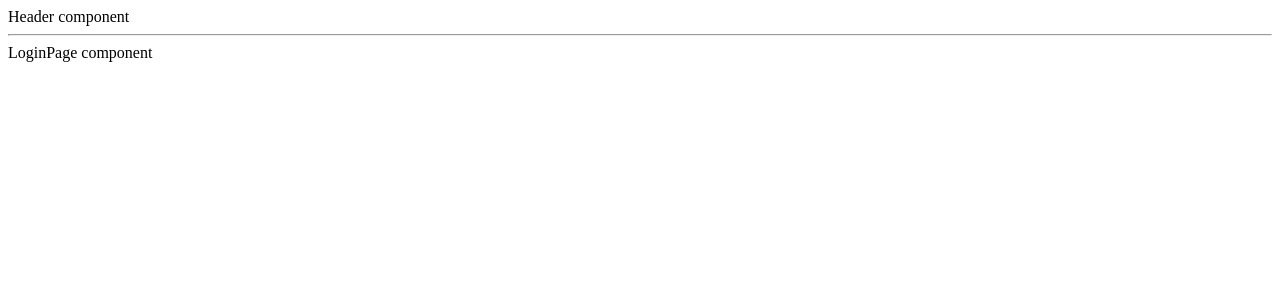
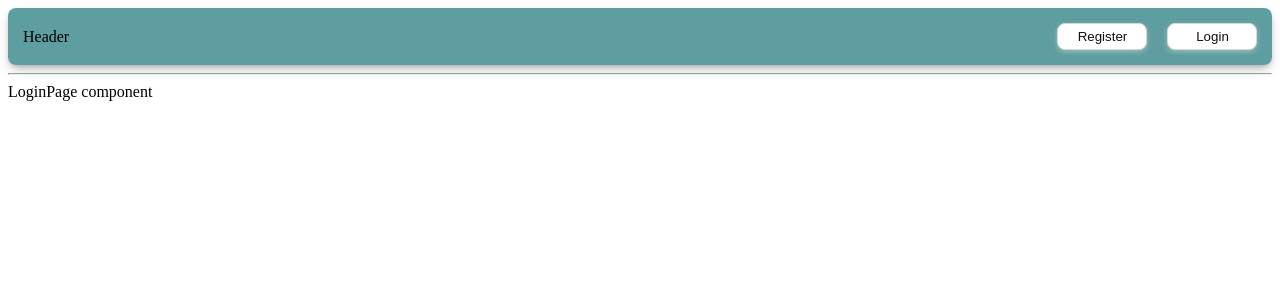
Before and after one commit to dmkur/users-app-react, a React (Create React App) app: page /login in a window 1280 px wide. Shown: the top 300 px of the page. Built offline with nearby package versions, Linux system fonts and the light colour scheme.

Commit message:
Update 2 files

```diff
--- a/src/components/Header/Header.js
+++ b/src/components/Header/Header.js
@@ -1,9 +1,18 @@
+import { useNavigate } from "react-router-dom";
+import "./header.style.css";
+
 const Header = () => {
+  const navigate = useNavigate();
+
   return (
-      <div>
-        Header component
+    <div className="headerWrapper">
+      <div>Header</div>
+      <div className="headerBTN">
+        <button onClick={() => navigate("/register")}>Register</button>
+        <button onClick={() => navigate("/login")}>Login</button>
       </div>
-  )
+    </div>
+  );
 };
 
-export {Header};
+export { Header };
--- /dev/null
+++ b/src/components/Header/header.style.css
@@ -0,0 +1,42 @@
+.headerWrapper {
+  padding: 15px;
+  display: flex;
+  justify-content: space-between;
+  align-items: center;
+
+  background-color: cadetblue;
+
+  box-shadow: rgba(50, 50, 93, 0.25) 0px 6px 12px -2px,
+    rgba(0, 0, 0, 0.3) 0px 3px 7px -3px;
+
+  border-radius: 8px;
+}
+
+.headerBTN {
+  display: inline-flex;
+  gap: 20px;
+}
+button {
+  background-color: #fff;
+  border: 1px solid #d5d9d9;
+  border-radius: 8px;
+  box-shadow: rgba(213, 217, 217, 0.5) 0 2px 5px 0;
+
+  color: #0f1111;
+  cursor: pointer;
+
+  line-height: 25px;
+  padding: 0 10px 0 11px;
+
+  text-align: center;
+
+  user-select: none;
+
+  touch-action: manipulation;
+  vertical-align: middle;
+  width: 90px;
+}
+
+button:hover {
+  background-color: #f7fafa;
+}
```
